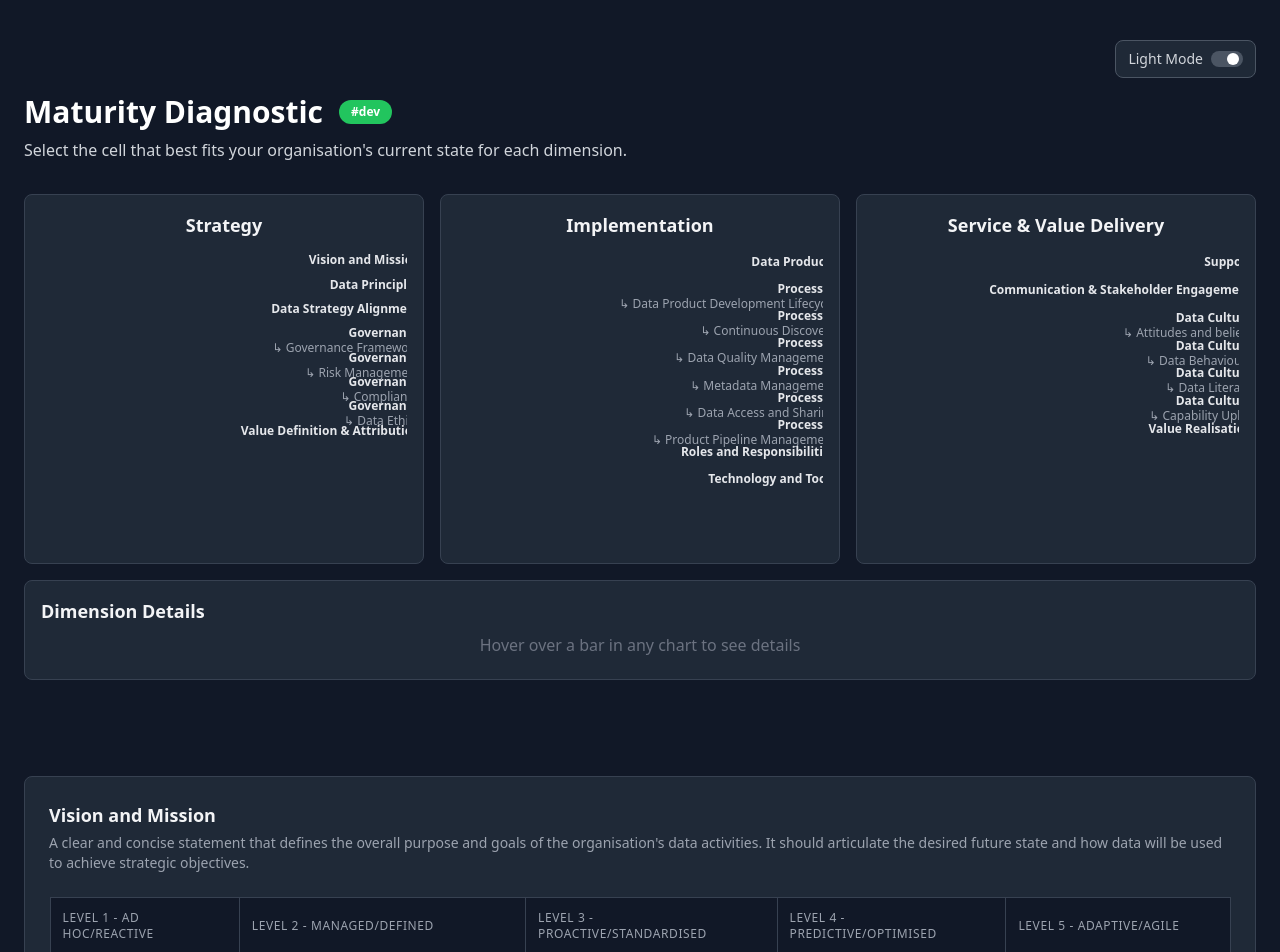
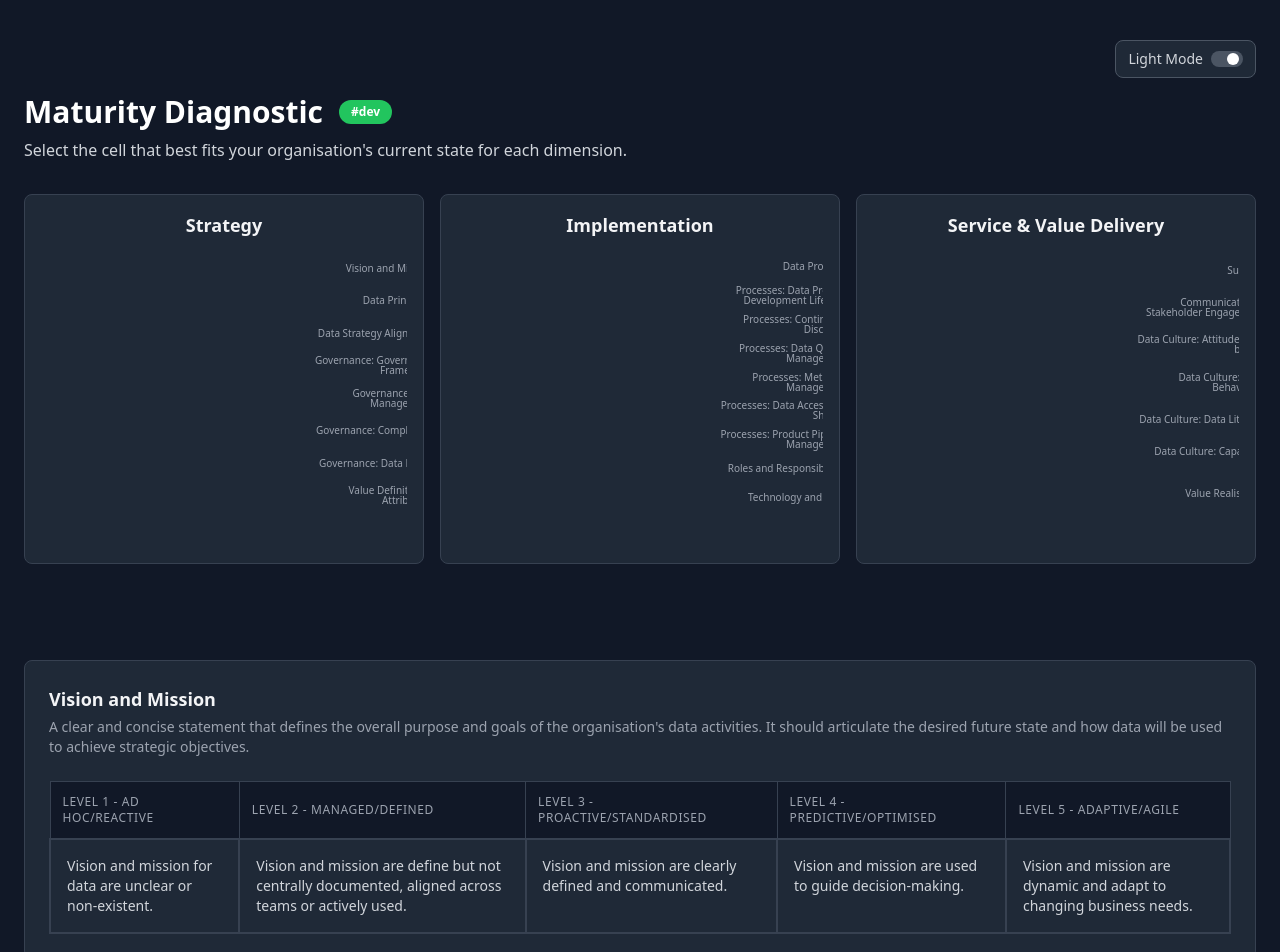
Before and after one commit to nickedell/prioritisation_2, a React (Vite) app: page / in a window 1280 px wide. Shown: the top 952 px of the page. Built offline with nearby package versions, Linux system fonts and the light colour scheme.

Commit message:
if it all goes wrong roll one back before here

```diff
--- a/src/components/BarChart.tsx
+++ b/src/components/BarChart.tsx
@@ -10,64 +10,32 @@ interface ChartDataPoint {
 interface BarChartComponentProps {
     data: ChartDataPoint[];
     height?: number;
-    onMouseEnter: (data: any) => void;
-    onMouseLeave: () => void;
 }
 
-const CustomizedYAxisTick: React.FC<any> = (props) => {
-    const { x, y, payload } = props;
-    const name = payload.value;
-
-    if (typeof name !== 'string') { return null; }
-
-    const parts = name.split(': ');
-
-    return (
-        <g transform={`translate(${x},${y})`}>
-            <text x={0} y={0} dy={4} textAnchor="end" fill="#E5E7EB" fontSize={12}>
-                {parts.map((part, index) => (
-                    <tspan
-                        key={index}
-                        x={-10}
-                        dy={index > 0 ? 15 : 0}
-                        fontWeight={index === 0 ? 'bold' : 'normal'}
-                        fill={index > 0 ? '#9CA3AF' : '#E5E7EB'}
-                    >
-                        {index > 0 && '↳ '}
-                        {part}
-                    </tspan>
-                ))}
-            </text>
-        </g>
-    );
-};
-
-const BarChartComponent: React.FC<BarChartComponentProps> = ({ data, height = 800, onMouseEnter, onMouseLeave }) => {
+const BarChartComponent: React.FC<BarChartComponentProps> = ({ data, height = 350 }) => {
     return (
         <ResponsiveContainer width="100%" height={height}>
             <BarChart
                 layout="vertical"
                 data={data}
-                margin={{ top: 5, right: 30, left: 180, bottom: 20 }}
+                margin={{ top: 5, right: 30, left: 180, bottom: 5 }}
             >
                 <CartesianGrid strokeDasharray="3 3" stroke="#4B5563" />
                 <XAxis type="number" domain={[0, 5]} stroke="#9CA3AF" tickCount={6} />
                 <YAxis
-                    yAxisId={0}
-                    dataKey="dimension.name"
                     type="category"
+                    dataKey="dimension.name" // We are just using the default text label for now
                     stroke="#9CA3AF"
                     width={220}
-                    tick={<CustomizedYAxisTick />}
                     interval={0}
-                    tickMargin={5}
+                    tick={{ fontSize: 10 }} // Use a small font to prevent overlap
                 />
                 <Tooltip
                     cursor={{ fill: 'rgba(255, 255, 255, 0.1)' }}
                     contentStyle={{ backgroundColor: '#1F2937', border: '1px solid #4B5563', borderRadius: '0.5rem' }}
                     labelStyle={{ color: '#F9FAFB' }}
                 />
-                <Bar dataKey="score" yAxisId={0} fill="#8884d8" barSize={12} onMouseEnter={onMouseEnter} onMouseLeave={onMouseLeave} />
+                <Bar dataKey="score" fill="#8884d8" barSize={12} />
             </BarChart>
         </ResponsiveContainer>
     );
--- a/src/pages/DiagnosticPage6.tsx
+++ b/src/pages/DiagnosticPage6.tsx
@@ -4,14 +4,12 @@ import { diagnosticData, DiagnosticItem } from '../constants/diagnostic.ts';
 import { MaturityContext } from '../context/MaturityContext.tsx';
 import BarChartComponent from '../components/BarChart.tsx';
 import Header from '../components/Header.tsx';
-import DiagnosticQuestionList from '../components/DiagnosticQuestionList.tsx'; // Import the new component
 
 const DiagnosticPage6: React.FC = () => {
     const maturityContext = useContext(MaturityContext);
     const [darkMode, setDarkMode] = useState(true);
     const stickyHeaderRef = useRef<HTMLDivElement>(null);
     const [visibleCategory, setVisibleCategory] = useState('STRATEGY');
-    const [hoveredDimension, setHoveredDimension] = useState<DiagnosticItem | null>(null);
 
     if (!maturityContext) { return <div>Loading...</div>; }
 
@@ -72,14 +70,11 @@ const DiagnosticPage6: React.FC = () => {
         return () => window.removeEventListener('scroll', handleScroll);
     }, []);
 
-    const handleChartMouseEnter = (data: any) => {
-        if (data && data.payload && data.payload.dimension) {
-            setHoveredDimension(data.payload.dimension);
-        }
-    };
-    const handleChartMouseLeave = () => {
-        setHoveredDimension(null);
-    };
+    const levelHeaders = [
+        'LEVEL 1 - AD HOC/REACTIVE', 'LEVEL 2 - MANAGED/DEFINED',
+        'LEVEL 3 - PROACTIVE/STANDARDISED', 'LEVEL 4 - PREDICTIVE/OPTIMISED',
+        'LEVEL 5 - ADAPTIVE/AGILE'
+    ];
 
     return (
         <div className={darkMode ? 'bg-gray-900' : 'bg-gray-50'}>
@@ -96,40 +91,63 @@ const DiagnosticPage6: React.FC = () => {
                         <div className="grid grid-cols-1 lg:grid-cols-3 gap-4">
                             <div className="p-4 bg-gray-800 rounded-lg border border-gray-700">
                                 <h3 className="text-lg font-semibold mb-2 text-center">Strategy</h3>
-                                <BarChartComponent data={chartData.strategy} onMouseEnter={handleChartMouseEnter} onMouseLeave={handleChartMouseLeave} height={250} />
+                                <BarChartComponent data={chartData.strategy} height={300} />
                             </div>
                             <div className="p-4 bg-gray-800 rounded-lg border border-gray-700">
                                 <h3 className="text-lg font-semibold mb-2 text-center">Implementation</h3>
-                                <BarChartComponent data={chartData.implementation} onMouseEnter={handleChartMouseEnter} onMouseLeave={handleChartMouseLeave} height={300} />
+                                <BarChartComponent data={chartData.implementation} height={300} />
                             </div>
                             <div className="p-4 bg-gray-800 rounded-lg border border-gray-700">
                                 <h3 className="text-lg font-semibold mb-2 text-center">Service & Value Delivery</h3>
-                                <BarChartComponent data={chartData.service} onMouseEnter={handleChartMouseEnter} onMouseLeave={handleChartMouseLeave} height={250} />
+                                <BarChartComponent data={chartData.service} height={300} />
                             </div>
-                        </div>
-                        <div className="mt-4 p-4 bg-gray-800 rounded-lg border border-gray-700 min-h-[100px]">
-                            <h3 className="text-lg font-semibold mb-2">Dimension Details</h3>
-                            {hoveredDimension ? (
-                                <>
-                                    <h4 className="font-bold text-white">{hoveredDimension.name}</h4>
-                                    <p className="text-sm text-gray-400 mt-2">{hoveredDimension.description}</p>
-                                </>
-                            ) : (
-                                <div className="h-full flex items-center justify-center">
-                                    <p className="text-gray-500">Hover over a bar in any chart to see details</p>
-                                </div>
-                            )}
                         </div>
                     </div>
                 </div>
 
-                <div className="mt-8">
-                    <DiagnosticQuestionList
-                        scores={scores}
-                        updateScore={updateScore}
-                        handleSelectScore={handleSelectScore}
-                        darkMode={darkMode}
-                    />
+                <div className="space-y-12 mt-8">
+                    {diagnosticData.filter(Boolean).map((item, index) => {
+                        const showCategoryHeader = index === 0 || item.category !== diagnosticData[index - 1]?.category;
+                        return (
+                            <React.Fragment key={item.name}>
+                                {showCategoryHeader && <div id={item.category} className="pt-8 -mt-8"></div>}
+                                <div id={`dimension-card-${index}`} className="p-6 bg-gray-800 rounded-lg border border-gray-700 scroll-mt-32">
+                                    <h3 className="font-semibold text-lg">{item.name}</h3>
+                                    <p className="text-sm text-gray-400 mt-1 mb-6">{item.description}</p>
+                                    <div className="overflow-x-auto">
+                                        <table className="w-full border-collapse">
+                                            <thead>
+                                                <tr>
+                                                    {levelHeaders.map(header => (
+                                                        <th key={header} className={`p-3 text-left text-xs font-medium uppercase tracking-wider border border-gray-700 ${darkMode ? 'text-gray-400 bg-gray-900' : 'text-gray-500 bg-gray-200'}`}>
+                                                            {header}
+                                                        </th>
+                                                    ))}
+                                                </tr>
+                                            </thead>
+                                            <tbody>
+                                                <tr>
+                                                    {item.levels.map((levelText, levelIndex) => {
+                                                        const score = levelIndex + 1;
+                                                        const isSelected = scores[item.name] === score;
+                                                        return (
+                                                            <td
+                                                                key={score}
+                                                                className={`p-4 border-2 align-top cursor-pointer transition-colors ${isSelected ? 'border-purple-500' : 'border-gray-700 hover:bg-gray-700'}`}
+                                                                onClick={() => handleSelectScore(item.name, score, index)}
+                                                            >
+                                                                <p className="text-sm text-gray-300">{levelText}</p>
+                                                            </td>
+                                                        );
+                                                    })}
+                                                </tr>
+                                            </tbody>
+                                        </table>
+                                    </div>
+                                </div>
+                            </React.Fragment>
+                        )
+                    })}
                 </div>
 
                  <div className="flex justify-end mt-8">
```
